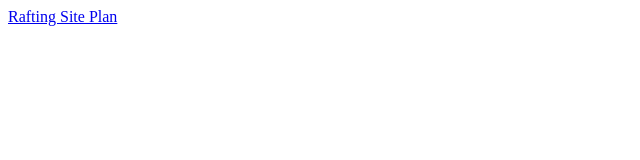
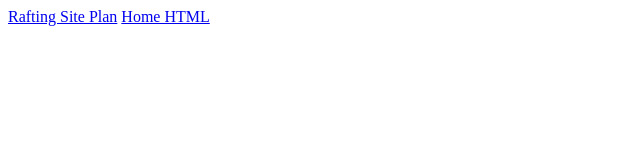
Before and after one commit to PresleeWalters/web-dev130, a plain HTML site: page index.html in a window 1280 px wide. Shown: the whole page, without its empty margins (0-640 px from the left). Drawn offline with Linux system fonts and the light colour scheme.

Commit message:
home html

```diff
--- a/index.html
+++ b/index.html
@@ -8,5 +8,6 @@
 </head>
 <body>
     <a href="./wwr/site-plan-rafting.html">Rafting Site Plan</a>
+    <a href="./wwr/index.html">Home HTML</a>
 </body>
 </html>
```
